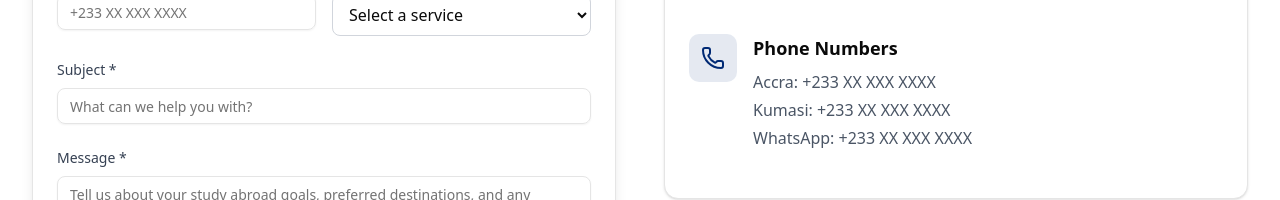
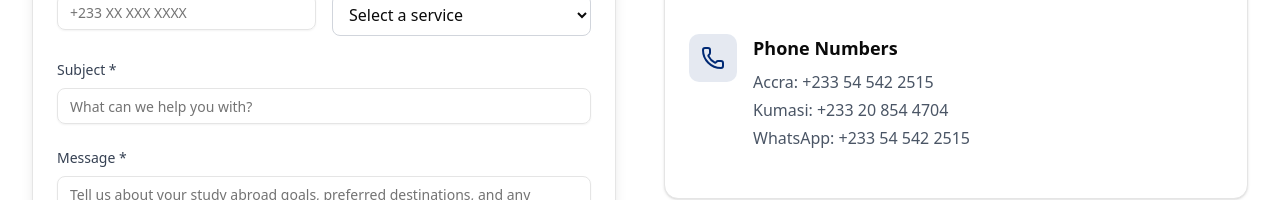
Before and after one commit to PrymeAF/reStudy-Abroad-Website, a React (Vite) app: page /contact in a window 1280 px wide. Shown: the part 751-951 px from the top of the page. Built offline with nearby package versions, Linux system fonts and the light colour scheme.

Commit message:
Update ContactPage.jsx
Updated the contact information on code lines 44 to 47

```diff
--- a/src/pages/ContactPage.jsx
+++ b/src/pages/ContactPage.jsx
@@ -43,9 +43,9 @@ const ContactPage = () => {
       icon: Phone,
       title: "Phone Numbers",
       details: [
-        "Accra: +233 XX XXX XXXX",
-        "Kumasi: +233 XX XXX XXXX",
-        "WhatsApp: +233 XX XXX XXXX"
+        "Accra: +233 54 542 2515",
+        "Kumasi: +233 20 854 4704",
+        "WhatsApp: +233 54 542 2515"
       ]
     },
     {
```
